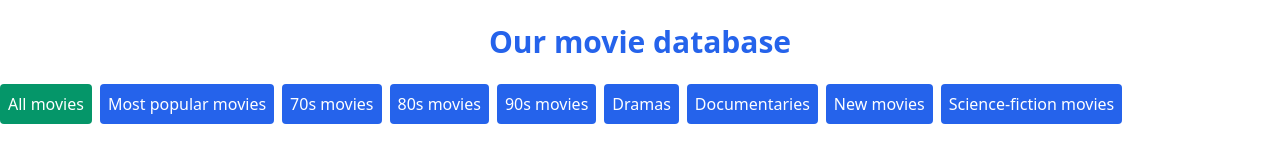
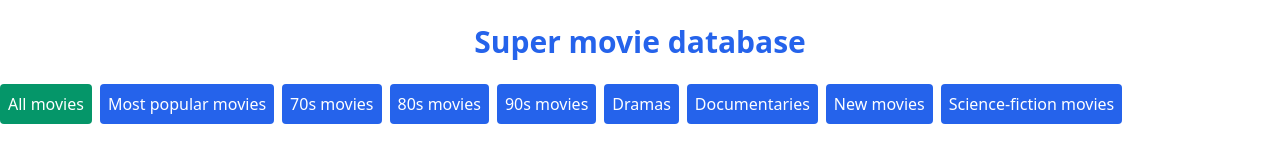
Before and after one commit to samuelbalogh/movies-app, a React (Create React App) app in the folder movies/: page / in a window 1280 px wide. Shown: the top 146 px of the page. Built offline with nearby package versions, Linux system fonts and the light colour scheme; no server answers.

Commit message:
udpate text

```diff
--- a/movies/src/App.tsx
+++ b/movies/src/App.tsx
@@ -141,7 +141,7 @@ function App() {
   return (
     <div className="container mx-auto mb-6">
       <header className="App-header">
-      <h2 className="text-3xl font-bold text-center text-blue-600 my-6">Our movie database</h2>
+      <h2 className="text-3xl font-bold text-center text-blue-600 my-6">Super movie database</h2>
       <button
         className="bg-green-600 p-2 rounded text-white font-medium mb-6 mr-2"
         onClick={handleFilterChange}
```
